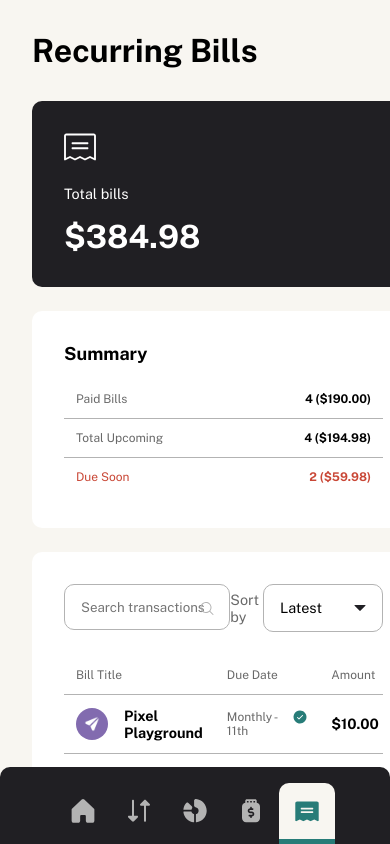
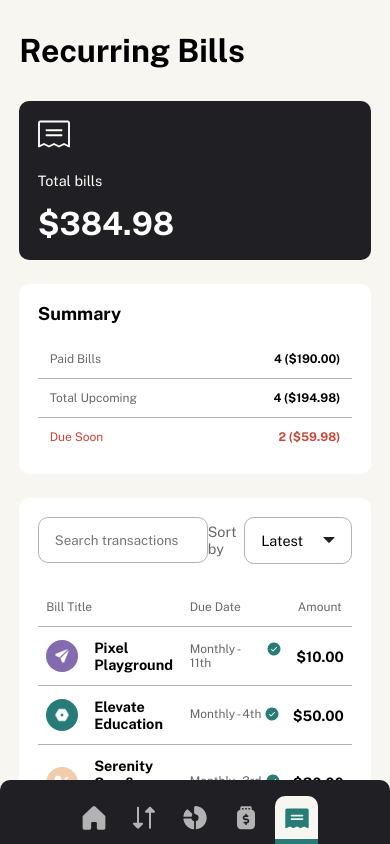
Before and after one commit to jcnevess/personal-finance-app-front, a Nuxt app: page /recurring in a window 390 px wide. Shown: the top 844 px of the page. Built offline with nearby package versions, Linux system fonts and the light colour scheme; what vue3-apexcharts would draw is missing.

Commit message:
feat: some more responsivity improvements

```diff
--- a/components/BillsDashboard.vue
+++ b/components/BillsDashboard.vue
@@ -156,7 +156,7 @@ watch(
                   <IconsIconBillDue v-show="index > 6" />
                 </span>
               </td>
-              <td class="emphasis">
+              <td class="emphasis justify-end">
                 {{ getFormattedAmount(bill.amount) }}
               </td>
             </tr>
@@ -185,6 +185,10 @@ watch(
   grid-template-rows: auto 1fr;
   gap: 1.5rem;
   align-items: start;
+}
+
+.grid-item {
+  padding: clamp(0.5rem, calc(-2.5rem + 15vw), 2rem); /* min: 8px, max: 32px */
 }
 
 .summary-entry:not(:first-child) {
@@ -217,7 +221,6 @@ watch(
   gap: 1rem;
   border-radius: 10px;
   background-color: white;
-  padding: 2rem;
   grid-column: 1 / span 1;
 }
 
@@ -243,10 +246,18 @@ tbody tr {
   border-collapse: collapse;
 }
 
+td,
+th {
+  padding-inline: clamp(
+    0rem,
+    calc(-2.4rem + 12vw),
+    0.75rem
+  ); /* min: 0px, max: 12px */
+}
+
 .bills-list {
   background-color: white;
   border-radius: 10px;
-  padding: 2rem;
   grid-row: 1 / span 2;
   grid-column: 2;
 }
@@ -293,7 +304,7 @@ tbody tr {
 
 .form-select {
   padding-right: 3rem;
-  min-width: 120px;
+  min-width: 60px;
 }
 
 .search-box {
@@ -307,7 +318,6 @@ tbody tr {
 .total-view {
   border-radius: 10px;
   background-color: var(--color-background-dark);
-  padding: 2rem;
   color: white;
   font-size: 0.9rem;
   display: flex;
@@ -333,4 +343,10 @@ tbody tr {
     align-items: stretch;
   }
 }
+
+@media (max-width: 425px) {
+  .icon-search {
+    display: none;
+  }
+}
 </style>
--- a/components/PotView.vue
+++ b/components/PotView.vue
@@ -165,4 +165,14 @@ h2 {
   background-color: v-bind("pot.theme");
   width: v-bind("`${progress}%`");
 }
+
+@media (max-width: 375px) {
+  article {
+    padding-inline: clamp(
+      1rem,
+      calc(-4.818rem + 29.091vw),
+      2rem
+    ); /* min: 16px, max: 32px */
+  }
+}
 </style>
--- a/components/budget/BudgetSnippet.vue
+++ b/components/budget/BudgetSnippet.vue
@@ -105,6 +105,14 @@ function toggleOptionsMenu() {
 </template>
 
 <style scoped>
+p {
+  font-size: 0.75rem;
+}
+
+h2 {
+  margin-block: unset;
+}
+
 .menu-option:not(.menu-option-delete) {
   color: var(--color-text-paragraph);
 }
@@ -140,6 +148,10 @@ function toggleOptionsMenu() {
   padding-bottom: 0;
 }
 
+.client-info {
+  max-width: 150px;
+}
+
 .client-info img {
   width: 32px;
   border-radius: 50%;
@@ -170,7 +182,12 @@ function toggleOptionsMenu() {
 .latest-spendings {
   background-color: var(--color-background-bright);
   border-radius: 10px;
-  padding: 1rem;
+  padding-block: 1rem;
+  padding-inline: clamp(
+    0.5rem,
+    calc(-1.1rem + 8vw),
+    1rem
+  ); /* min: 8px, max: 16px */
   display: flex;
   flex-direction: column;
   gap: 1rem;
@@ -220,7 +237,16 @@ function toggleOptionsMenu() {
 .card {
   background-color: white;
   border-radius: 10px;
-  padding: 2rem;
+  padding-block: clamp(
+    1rem,
+    calc(-2.2rem + 16vw),
+    2rem
+  ); /* min: 16px, max: 32px */
+  padding-inline: clamp(
+    0.5rem,
+    calc(-4.3rem + 24vw),
+    2rem
+  ); /* min: 8px, max: 32px */
   display: flex;
   flex-direction: column;
   gap: 1rem;
--- a/components/budget/BudgetSummary.vue
+++ b/components/budget/BudgetSummary.vue
@@ -13,6 +13,7 @@ const { data, labels, colors } = defineProps<{
 const chartOptions = {
   chart: {
     id: "budget",
+    width: "80%",
   },
   labels: labels,
   dataLabels: {
@@ -29,6 +30,16 @@ const chartOptions = {
   },
   colors: colors,
   stroke: { show: false },
+  responsive: [
+    {
+      breakpoint: 420,
+      options: {
+        chart: {
+          width: "75%",
+        },
+      },
+    },
+  ],
 };
 
 const series = data;
@@ -37,7 +48,7 @@ const series = data;
 <template>
   <div class="summary">
     <ClientOnly>
-      <div class="anchor">
+      <div class="anchor chart-anchor">
         <apexchart type="donut" :options="chartOptions" :series="series" />
         <div class="inner-wheel">
           <div class="highlight">$338</div>
@@ -45,7 +56,7 @@ const series = data;
         </div>
       </div>
     </ClientOnly>
-    <div class="summary">
+    <div class="summary-info">
       <h2>Spending Summary</h2>
       <div class="categories">
         <div
@@ -68,6 +79,15 @@ const series = data;
 </template>
 
 <style>
+h2 {
+  margin-block: 1rem;
+}
+
+.chart-anchor {
+  width: min-content;
+  align-self: center;
+}
+
 .money-info {
   font-weight: bold;
 }
@@ -111,8 +131,8 @@ const series = data;
   transform: translate(-50%, -50%);
   border-radius: 50%;
   background-color: hwb(0 100% 0% / 0.5);
-  width: 235px;
-  height: 235px;
+  width: 60%;
+  aspect-ratio: 1;
   pointer-events: none;
   touch-action: none;
   display: flex;
@@ -128,8 +148,14 @@ const series = data;
 
 .summary {
   border-radius: 10px;
-  padding: 2rem;
+  padding: clamp(0.5rem, calc(-4.3rem + 24vw), 2rem);
   background-color: white;
   align-self: start;
+  display: flex;
+  flex-direction: column;
+}
+
+.apexcharts-canvas {
+  margin: auto;
 }
 </style>
--- a/layouts/default.vue
+++ b/layouts/default.vue
@@ -234,10 +234,15 @@ function currentPageIs(path: string) {
   .navbar-items {
     display: flex;
     flex-grow: 0;
+    gap: 0.5rem;
   }
 
   .navbar-item {
-    padding: 1rem;
+    padding: clamp(
+      0.5rem,
+      calc(0.105rem + 1.975vw),
+      1rem
+    ); /* min: 8px, max: 16px */
     border-bottom-right-radius: unset;
     border-top-left-radius: 10px;
   }
@@ -262,6 +267,7 @@ function currentPageIs(path: string) {
 
   .contents {
     margin-bottom: 78px; /* Navbar size */
+    padding-inline: clamp(0.5rem, calc(-4.114rem + 21.818vw), 2rem);
   }
 }
 </style>
```
